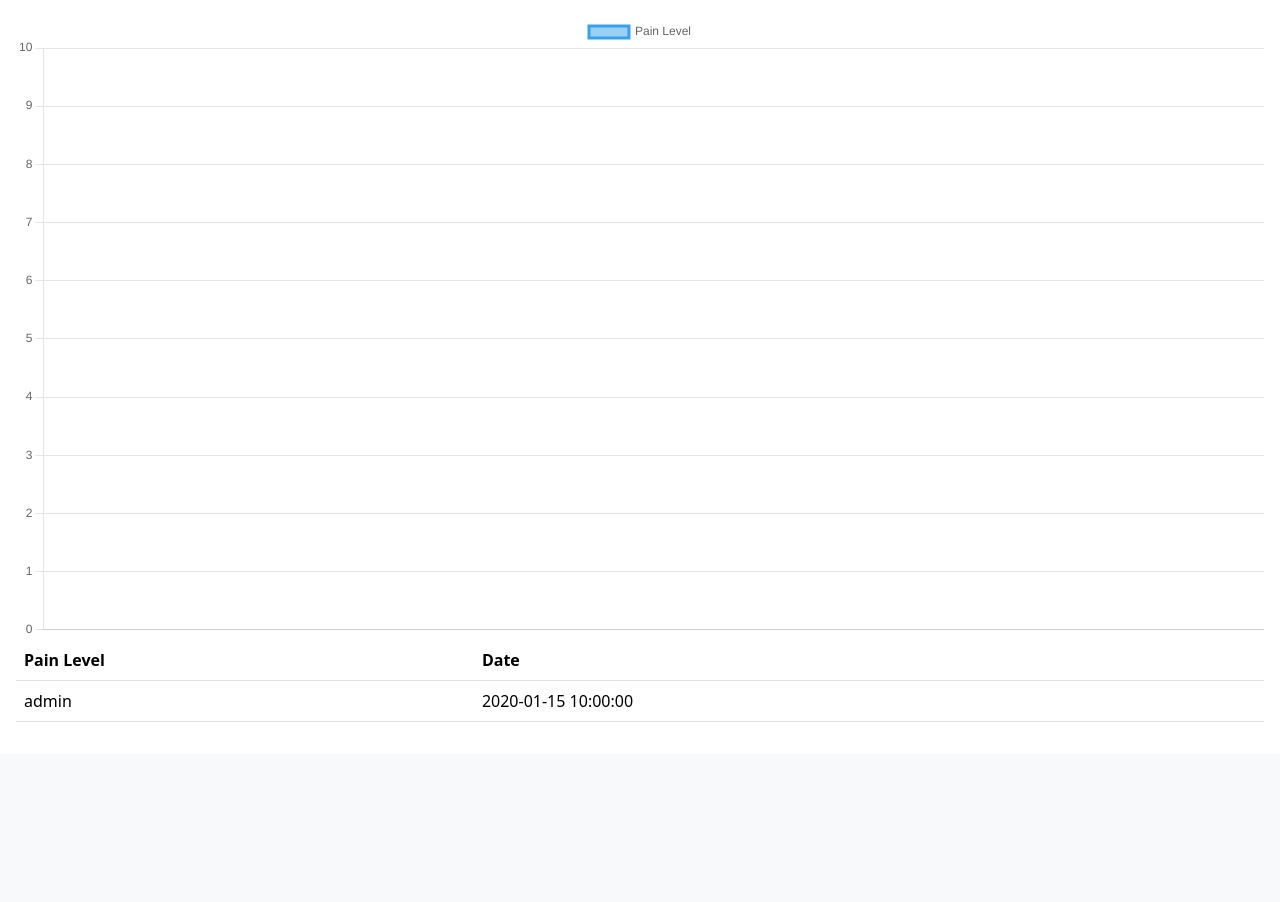
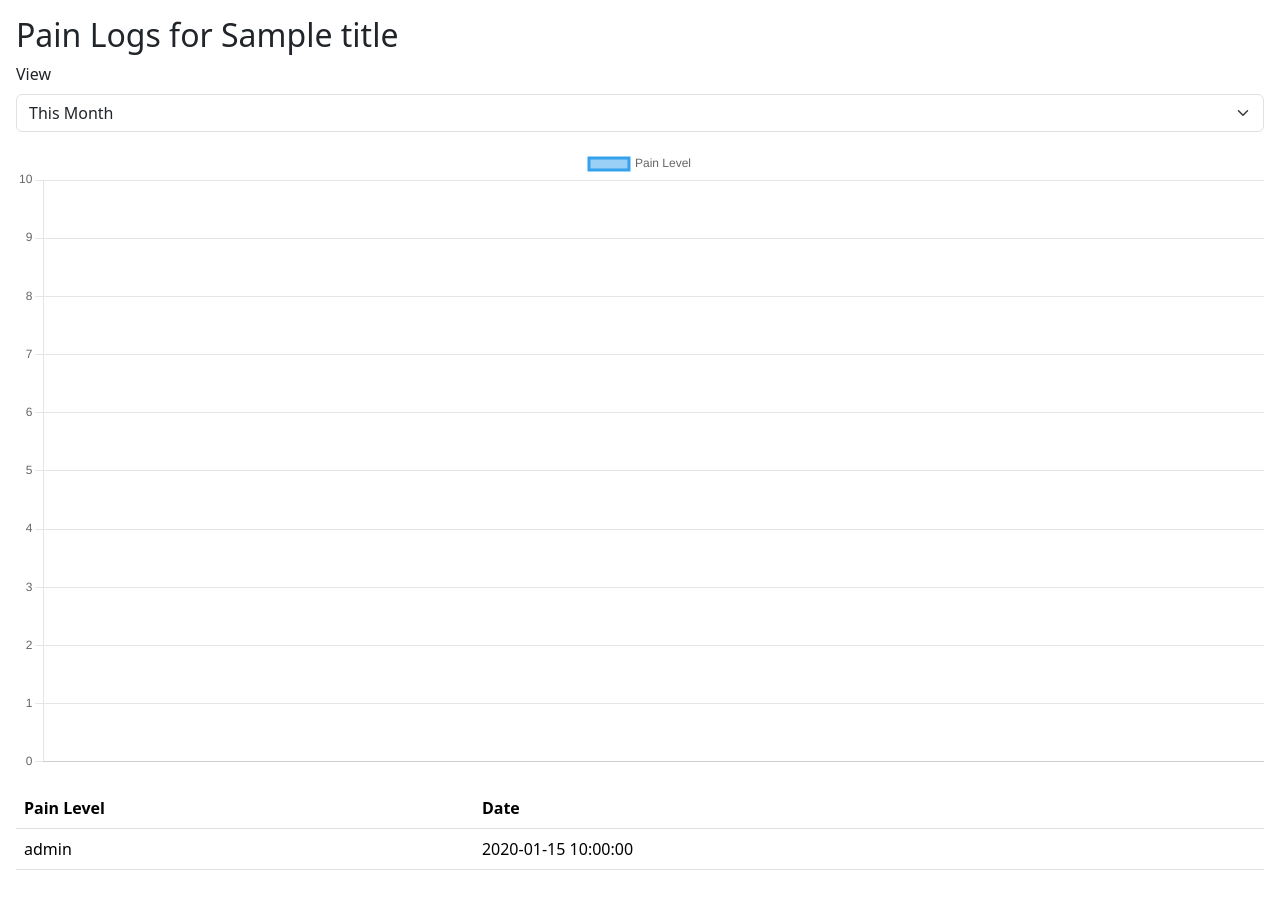
Before and after one commit to cmndrk33n45/pain-tracker, a Flask app: template templates/pain_log.html in a window 1280 px wide. Shown: the part 67-969 px from the top of the page. Before the commit the page ends 789 px from the top, so only its background shows below. Run offline with Flask 3, Linux system fonts and the light colour scheme; the template is opened without the code that fills it: most values are stand-ins (such as "Sample title", 1, 10 or a date in 2020).

Commit message:
pain log has drop down menus and title

```diff
--- a/app.py
+++ b/app.py
@@ -1,5 +1,6 @@
 # test code for first run
 import os #maybe not needed?
+from datetime import date, datetime
 from flask import Flask, render_template, session, g, request, redirect, url_for
 from flask_session import Session
 from flask_sqlalchemy import SQLAlchemy
@@ -117,26 +118,43 @@ def logout():
 
 
 @app.route("/pain_log", methods=["GET"])
+@login_required
 def pain_log():
+    user = User.query.get(session["user_id"])
 
-    user = User.query.get(session["user_id"])
-    pain = PainLog.query.filter_by(user_id=user.id).all()
+    selected_range = request.args.get("range", "month")
 
-    labels = [
-        log.created_at.strftime("%Y-%m-%d")
-        for log in pain
-    ]
+    query = PainLog.query.filter_by(user_id=user.id)
 
-    pain_levels = [
-        log.pain_level
-        for log in pain
-    ]
+    title = "All Time"
+
+    today = date.today()
+
+    if selected_range == "month":
+        title = today.strftime("%B")
+        query = query.filter(
+            db.extract("year", PainLog.created_at) == today.year,
+            db.extract("month", PainLog.created_at) == today.month
+        )
+
+    elif selected_range == "year":
+        title = str(today.year)
+        query = query.filter(
+            db.extract("year", PainLog.created_at) == today.year
+        )
+
+    pain = query.order_by(PainLog.created_at.asc()).all()
+
+    labels = [log.created_at.strftime("%Y-%m-%d") for log in pain]
+    pain_levels = [log.pain_level for log in pain]
 
     return render_template(
         "pain_log.html",
         pain=pain,
         labels=labels,
-        pain_levels=pain_levels
+        pain_levels=pain_levels,
+        selected_range=selected_range,
+        title=title
     )
 
 
--- a/templates/pain_log.html
+++ b/templates/pain_log.html
@@ -3,14 +3,39 @@
 {% block title %}Pain Log{% endblock %}
 
 {% block main %}
-    <canvas id="pain_log_graph"></canvas>
+    <h2>Pain Logs for {{title}}</h2>
+
+    <form method="GET" action="/pain_log" class="mb-3">
+        <label for="range" class="form-label">View</label>
+
+        <select
+            id="range"
+            name="range"
+            class="form-select"
+            onchange="this.form.submit()">
+
+            <option value="month" {% if selected_range == "month" %}selected{% endif %}>
+                This Month
+            </option>
+
+            <option value="year" {% if selected_range == "year" %}selected{% endif %}>
+                This Year
+            </option>
+
+            <option value="all" {% if selected_range == "all" %}selected{% endif %}>
+                All Time
+            </option>
+        </select>
+    </form>
+
+    <canvas class ="mb-3" id="pain_log_graph"></canvas>
 
     <table class="table">
         <tr>
             <th>Pain Level</th>
             <th>Date</th>
         </tr>
-        {% for log in pain %}
+        {% for log in pain | reverse %}
         <tr>
             <td>{{ log.pain_level }}</td>
             <td>{{ log.created_at }}</td>
```
Also changed, not shown: 2 other files.
